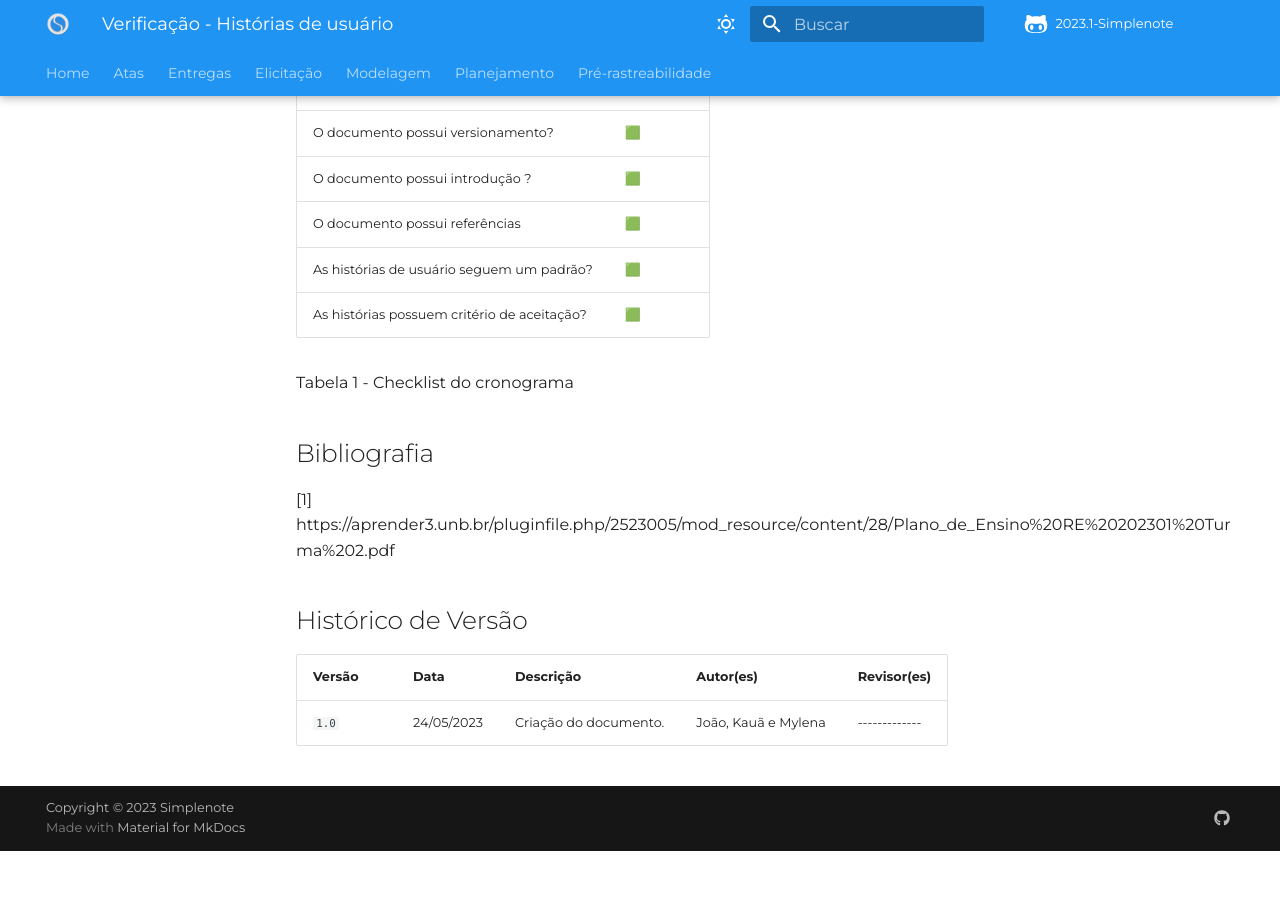
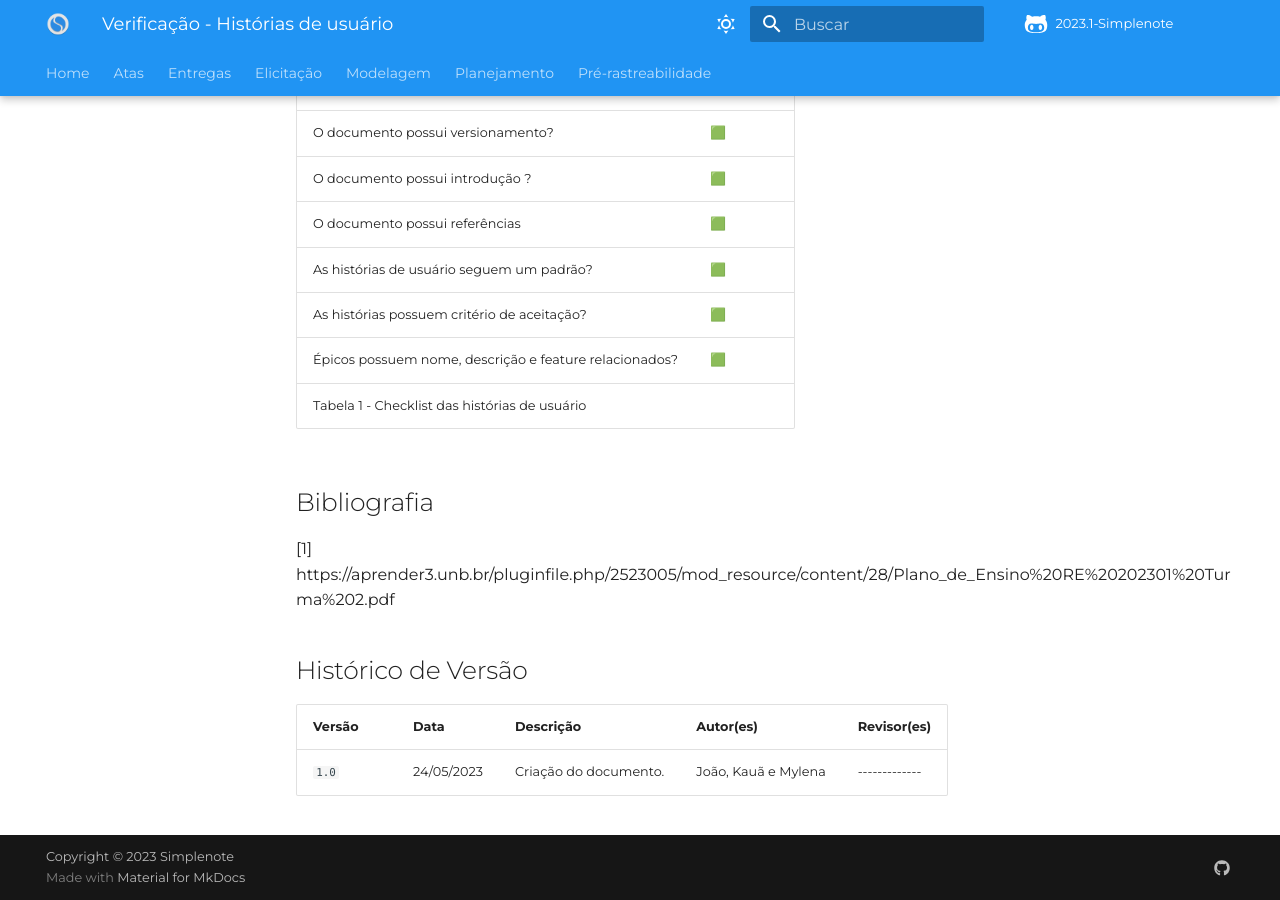
Before and after one commit to Requisitos-de-Software/2023.1-Simplenote, an MkDocs documentation site: the page built from docs/analise/modelagem/Agil/Historias_de_usuario.md, in a window 1280 px wide and 900 px high, scrolled down 627 px. Built offline with MkDocs 1.6.1 and Material for MkDocs 9.7.7, drawn with Linux system fonts in a browser that asks for light colours; some web fonts are replaced; comment, search, counter and statistics services are not loaded; before the commit the page ends 1478 px from its top, so only the background shows below that.

Commit message:
Atualizar o Historias_de_usuario.md

```diff
--- a/docs/analise/modelagem/Agil/Historias_de_usuario.md
+++ b/docs/analise/modelagem/Agil/Historias_de_usuario.md
@@ -21,8 +21,8 @@ A verificação foi feita por meio da insperção, utilizando uma checklist com
 |O documento possui referências |🟩|
 |As histórias de usuário seguem um padrão?|🟩|
 |As histórias possuem critério de aceitação?|🟩|
-
-Tabela 1 - Checklist do cronograma
+|Épicos possuem nome, descrição e feature relacionados?|🟩|
+Tabela 1 - Checklist das histórias de usuário
 
 ## Bibliografia
 [1] https://aprender3.unb.br/pluginfile.php/2523005/mod_resource/content/28/Plano_de_Ensino%20RE%20202301%20Turma%202.pdf
```
